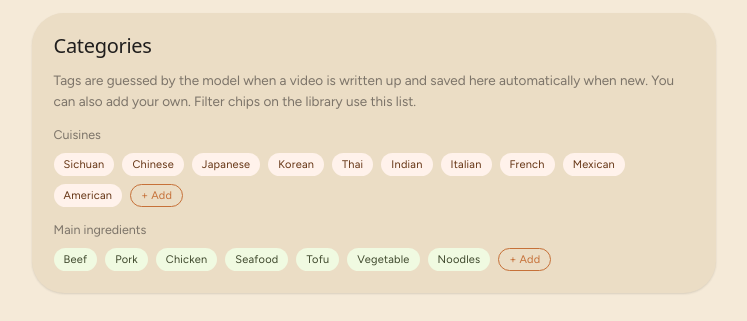
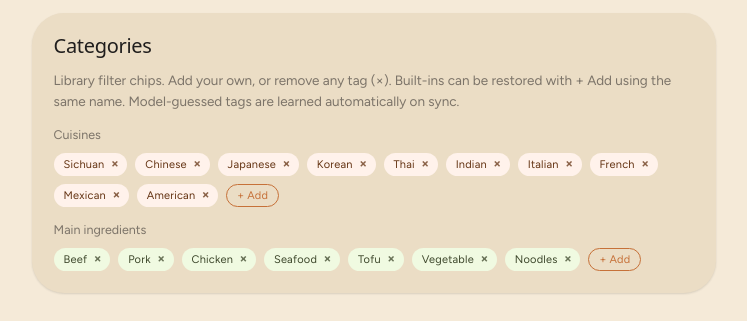
Before and after one commit to huozhe/roux, a Next.js app: page /settings in a window 1280 px wide. Shown: the part 1614-1935 px from the top of the page, without its empty margins (266-1013 px from the left). Built offline with nearby package versions, Linux system fonts and the light colour scheme; no server answers; a web font is replaced by a local one.

Commit message:
feat(settings): add and remove category chips
Categories support remove (×): customs drop from prefs; built-ins go to
hiddenCuisines/hiddenMains. Library filters honor the hide list; re-add
restores a hidden built-in.

```diff
--- a/app/(app)/settings/page.tsx
+++ b/app/(app)/settings/page.tsx
@@ -59,8 +59,16 @@ export default async function SettingsPage() {
     }
   }
 
-  const cuisineOptions = categoryOptions(CUISINES, prefs.customCuisines);
-  const mainOptions = categoryOptions(MAINS, prefs.customMains);
+  const cuisineOptions = categoryOptions(
+    CUISINES,
+    prefs.customCuisines,
+    prefs.hiddenCuisines,
+  );
+  const mainOptions = categoryOptions(
+    MAINS,
+    prefs.customMains,
+    prefs.hiddenMains,
+  );
 
   return (
     <div
@@ -132,6 +140,8 @@ export default async function SettingsPage() {
         <CategoriesEditor
           initialCuisines={cuisineOptions}
           initialMains={mainOptions}
+          initialHiddenCuisines={prefs.hiddenCuisines ?? []}
+          initialHiddenMains={prefs.hiddenMains ?? []}
         />
       </div>
     </div>
--- a/app/api/prefs/route.ts
+++ b/app/api/prefs/route.ts
@@ -58,6 +58,24 @@ function parsePrefsPatch(body: unknown): Partial<UserPrefs> | null {
     }
     patch.customMains = b.customMains;
   }
+  if ("hiddenCuisines" in b) {
+    if (
+      !Array.isArray(b.hiddenCuisines) ||
+      !b.hiddenCuisines.every((s) => typeof s === "string")
+    ) {
+      return null;
+    }
+    patch.hiddenCuisines = b.hiddenCuisines;
+  }
+  if ("hiddenMains" in b) {
+    if (
+      !Array.isArray(b.hiddenMains) ||
+      !b.hiddenMains.every((s) => typeof s === "string")
+    ) {
+      return null;
+    }
+    patch.hiddenMains = b.hiddenMains;
+  }
 
   return patch;
 }
--- a/components/settings/CategoriesEditor.tsx
+++ b/components/settings/CategoriesEditor.tsx
@@ -2,36 +2,54 @@
 
 import { useRouter } from "next/navigation";
 import { useState } from "react";
-import { CUISINES, MAINS } from "@/lib/categories";
+import {
+  categoryOptions,
+  CUISINES,
+  isBaseCuisine,
+  isBaseMain,
+  MAINS,
+} from "@/lib/categories";
 
 type CategoriesEditorProps = {
   initialCuisines?: string[];
   initialMains?: string[];
+  initialHiddenCuisines?: string[];
+  initialHiddenMains?: string[];
 };
 
 export function CategoriesEditor({
   initialCuisines = [...CUISINES],
   initialMains = [...MAINS],
+  initialHiddenCuisines = [],
+  initialHiddenMains = [],
 }: CategoriesEditorProps) {
   const router = useRouter();
   const [cuisines, setCuisines] = useState(initialCuisines);
   const [mains, setMains] = useState(initialMains);
+  const [hiddenCuisines, setHiddenCuisines] = useState(initialHiddenCuisines);
+  const [hiddenMains, setHiddenMains] = useState(initialHiddenMains);
   const [status, setStatus] = useState<string | null>(null);
+  const [busy, setBusy] = useState(false);
 
-  async function persist(
-    nextCuisines: string[],
-    nextMains: string[],
-  ) {
+  async function persist(next: {
+    cuisines: string[];
+    mains: string[];
+    hiddenCuisines: string[];
+    hiddenMains: string[];
+  }) {
+    setBusy(true);
     setStatus("Saving…");
     try {
-      const baseCuisines = CUISINES as readonly string[];
-      const baseMains = MAINS as readonly string[];
+      const customCuisines = next.cuisines.filter((c) => !isBaseCuisine(c));
+      const customMains = next.mains.filter((m) => !isBaseMain(m));
       const res = await fetch("/api/prefs", {
         method: "PUT",
         headers: { "Content-Type": "application/json" },
         body: JSON.stringify({
-          customCuisines: nextCuisines.filter((c) => !baseCuisines.includes(c)),
-          customMains: nextMains.filter((m) => !baseMains.includes(m)),
+          customCuisines,
+          customMains,
+          hiddenCuisines: next.hiddenCuisines,
+          hiddenMains: next.hiddenMains,
         }),
       });
       if (!res.ok) {
@@ -43,6 +61,8 @@ export function CategoriesEditor({
       router.refresh();
     } catch {
       setStatus("Couldn’t save");
+    } finally {
+      setBusy(false);
     }
   }
 
@@ -50,29 +70,128 @@ export function CategoriesEditor({
     const name = window.prompt("Add a cuisine tag");
     const trimmed = name?.trim();
     if (!trimmed) return;
-    if (cuisines.some((c) => c.toLowerCase() === trimmed.toLowerCase())) return;
+    const key = trimmed.toLowerCase();
+    // Unhide if previously removed built-in / label
+    const nextHidden = hiddenCuisines.filter((h) => h.toLowerCase() !== key);
+    if (cuisines.some((c) => c.toLowerCase() === key)) {
+      if (nextHidden.length !== hiddenCuisines.length) {
+        setHiddenCuisines(nextHidden);
+        void persist({
+          cuisines,
+          mains,
+          hiddenCuisines: nextHidden,
+          hiddenMains,
+        });
+      }
+      return;
+    }
     const next = [...cuisines, trimmed];
     setCuisines(next);
-    void persist(next, mains);
+    setHiddenCuisines(nextHidden);
+    void persist({
+      cuisines: next,
+      mains,
+      hiddenCuisines: nextHidden,
+      hiddenMains,
+    });
   }
 
   function addMain() {
     const name = window.prompt("Add a main-ingredient tag");
     const trimmed = name?.trim();
     if (!trimmed) return;
-    if (mains.some((m) => m.toLowerCase() === trimmed.toLowerCase())) return;
+    const key = trimmed.toLowerCase();
+    const nextHidden = hiddenMains.filter((h) => h.toLowerCase() !== key);
+    if (mains.some((m) => m.toLowerCase() === key)) {
+      if (nextHidden.length !== hiddenMains.length) {
+        setHiddenMains(nextHidden);
+        void persist({
+          cuisines,
+          mains,
+          hiddenCuisines,
+          hiddenMains: nextHidden,
+        });
+      }
+      return;
+    }
     const next = [...mains, trimmed];
     setMains(next);
-    void persist(cuisines, next);
+    setHiddenMains(nextHidden);
+    void persist({
+      cuisines,
+      mains: next,
+      hiddenCuisines,
+      hiddenMains: nextHidden,
+    });
   }
+
+  function removeCuisine(label: string) {
+    const key = label.toLowerCase();
+    if (isBaseCuisine(label)) {
+      if (hiddenCuisines.some((h) => h.toLowerCase() === key)) return;
+      // Keep canonical base spelling in hide list
+      const canonical =
+        (CUISINES as readonly string[]).find((c) => c.toLowerCase() === key) ??
+        label;
+      const nextHidden = [...hiddenCuisines, canonical];
+      setHiddenCuisines(nextHidden);
+      setCuisines((prev) => prev.filter((c) => c.toLowerCase() !== key));
+      void persist({
+        cuisines: cuisines.filter((c) => c.toLowerCase() !== key),
+        mains,
+        hiddenCuisines: nextHidden,
+        hiddenMains,
+      });
+      return;
+    }
+    const next = cuisines.filter((c) => c.toLowerCase() !== key);
+    setCuisines(next);
+    void persist({
+      cuisines: next,
+      mains,
+      hiddenCuisines,
+      hiddenMains,
+    });
+  }
+
+  function removeMain(label: string) {
+    const key = label.toLowerCase();
+    if (isBaseMain(label)) {
+      if (hiddenMains.some((h) => h.toLowerCase() === key)) return;
+      const canonical =
+        (MAINS as readonly string[]).find((m) => m.toLowerCase() === key) ??
+        label;
+      const nextHidden = [...hiddenMains, canonical];
+      setHiddenMains(nextHidden);
+      setMains((prev) => prev.filter((m) => m.toLowerCase() !== key));
+      void persist({
+        cuisines,
+        mains: mains.filter((m) => m.toLowerCase() !== key),
+        hiddenCuisines,
+        hiddenMains: nextHidden,
+      });
+      return;
+    }
+    const next = mains.filter((m) => m.toLowerCase() !== key);
+    setMains(next);
+    void persist({
+      cuisines,
+      mains: next,
+      hiddenCuisines,
+      hiddenMains,
+    });
+  }
+
+  const visibleCuisines = categoryOptions(CUISINES, cuisines, hiddenCuisines);
+  const visibleMains = categoryOptions(MAINS, mains, hiddenMains);
 
   return (
     <div className="card elev-sm" style={{ padding: 22, gap: "13.2px" }}>
       <h4 style={{ margin: 0 }}>Categories</h4>
       <p className="text-muted" style={{ margin: 0, fontSize: "13.5px" }}>
-        Tags are guessed by the model when a video is written up and saved here
-        automatically when new. You can also add your own. Filter chips on the
-        library use this list.
+        Library filter chips. Add your own, or remove any tag (×). Built-ins can
+        be restored with + Add using the same name. Model-guessed tags are
+        learned automatically on sync.
         {status ? ` · ${status}` : ""}
       </p>
 
@@ -81,21 +200,26 @@ export function CategoriesEditor({
           Cuisines
         </span>
         <div style={{ display: "flex", flexWrap: "wrap", gap: 8 }}>
-          {cuisines.map((c) => (
-            <span key={c} className="tag tag-accent">
-              {c}
-            </span>
+          {visibleCuisines.map((c) => (
+            <CategoryChip
+              key={c}
+              label={c}
+              variant="cuisine"
+              disabled={busy}
+              onRemove={() => removeCuisine(c)}
+            />
           ))}
           <button
             type="button"
             className="tag tag-outline"
             style={{
-              cursor: "pointer",
+              cursor: busy ? "wait" : "pointer",
               background: "transparent",
               fontFamily: "inherit",
               fontSize: 11,
             }}
             onClick={addCuisine}
+            disabled={busy}
           >
             + Add
           </button>
@@ -107,21 +231,26 @@ export function CategoriesEditor({
           Main ingredients
         </span>
         <div style={{ display: "flex", flexWrap: "wrap", gap: 8 }}>
-          {mains.map((m) => (
-            <span key={m} className="tag tag-accent-2">
-              {m}
-            </span>
+          {visibleMains.map((m) => (
+            <CategoryChip
+              key={m}
+              label={m}
+              variant="main"
+              disabled={busy}
+              onRemove={() => removeMain(m)}
+            />
           ))}
           <button
             type="button"
             className="tag tag-outline"
             style={{
-              cursor: "pointer",
+              cursor: busy ? "wait" : "pointer",
               background: "transparent",
               fontFamily: "inherit",
               fontSize: 11,
             }}
             onClick={addMain}
+            disabled={busy}
           >
             + Add
           </button>
@@ -130,3 +259,52 @@ export function CategoriesEditor({
     </div>
   );
 }
+
+function CategoryChip({
+  label,
+  variant,
+  disabled,
+  onRemove,
+}: {
+  label: string;
+  variant: "cuisine" | "main";
+  disabled?: boolean;
+  onRemove: () => void;
+}) {
+  const tagCls = variant === "cuisine" ? "tag tag-accent" : "tag tag-accent-2";
+  return (
+    <span
+      className={tagCls}
+      style={{
+        display: "inline-flex",
+        alignItems: "center",
+        gap: 6,
+        paddingRight: 8,
+      }}
+    >
+      {label}
+      <button
+        type="button"
+        aria-label={`Remove ${label}`}
+        title="Remove"
+        disabled={disabled}
+        onClick={onRemove}
+        style={{
+          border: 0,
+          background: "transparent",
+          cursor: disabled ? "wait" : "pointer",
+          padding: 0,
+          margin: 0,
+          lineHeight: 1,
+          fontSize: 14,
+          fontWeight: 700,
+          color: "inherit",
+          opacity: 0.75,
+          fontFamily: "inherit",
+        }}
+      >
+        ×
+      </button>
+    </span>
+  );
+}
--- a/lib/recipes/queries.ts
+++ b/lib/recipes/queries.ts
@@ -521,6 +521,12 @@ function asUserPrefs(v: unknown): UserPrefs {
     ...(Array.isArray(o.customMains)
       ? { customMains: o.customMains.filter((s) => typeof s === "string") }
       : {}),
+    ...(Array.isArray(o.hiddenCuisines)
+      ? { hiddenCuisines: o.hiddenCuisines.filter((s) => typeof s === "string") }
+      : {}),
+    ...(Array.isArray(o.hiddenMains)
+      ? { hiddenMains: o.hiddenMains.filter((s) => typeof s === "string") }
+      : {}),
   };
 }
 
@@ -559,6 +565,16 @@ export async function updateUserPrefs(
   } else if (current.customMains) {
     next.customMains = current.customMains;
   }
+  if (patch.hiddenCuisines !== undefined) {
+    next.hiddenCuisines = patch.hiddenCuisines;
+  } else if (current.hiddenCuisines) {
+    next.hiddenCuisines = current.hiddenCuisines;
+  }
+  if (patch.hiddenMains !== undefined) {
+    next.hiddenMains = patch.hiddenMains;
+  } else if (current.hiddenMains) {
+    next.hiddenMains = current.hiddenMains;
+  }
 
   const db = getDb();
   const updated = await db
--- a/lib/types/recipe.ts
+++ b/lib/types/recipe.ts
@@ -55,6 +55,9 @@ export type UserPrefs = {
   syncMarkVerified: boolean;
   customCuisines?: string[];
   customMains?: string[];
+  /** Built-in (or other) labels hidden from Settings/library chips. */
+  hiddenCuisines?: string[];
+  hiddenMains?: string[];
 };
 
 export type ExtractedRecipe = {
```
Also changed, not shown: components/library/LibraryClient.tsx (+12 -10 lines), lib/categories.ts (+20 -5 lines), 1 other file (tests, documents, lock files or other folders).
